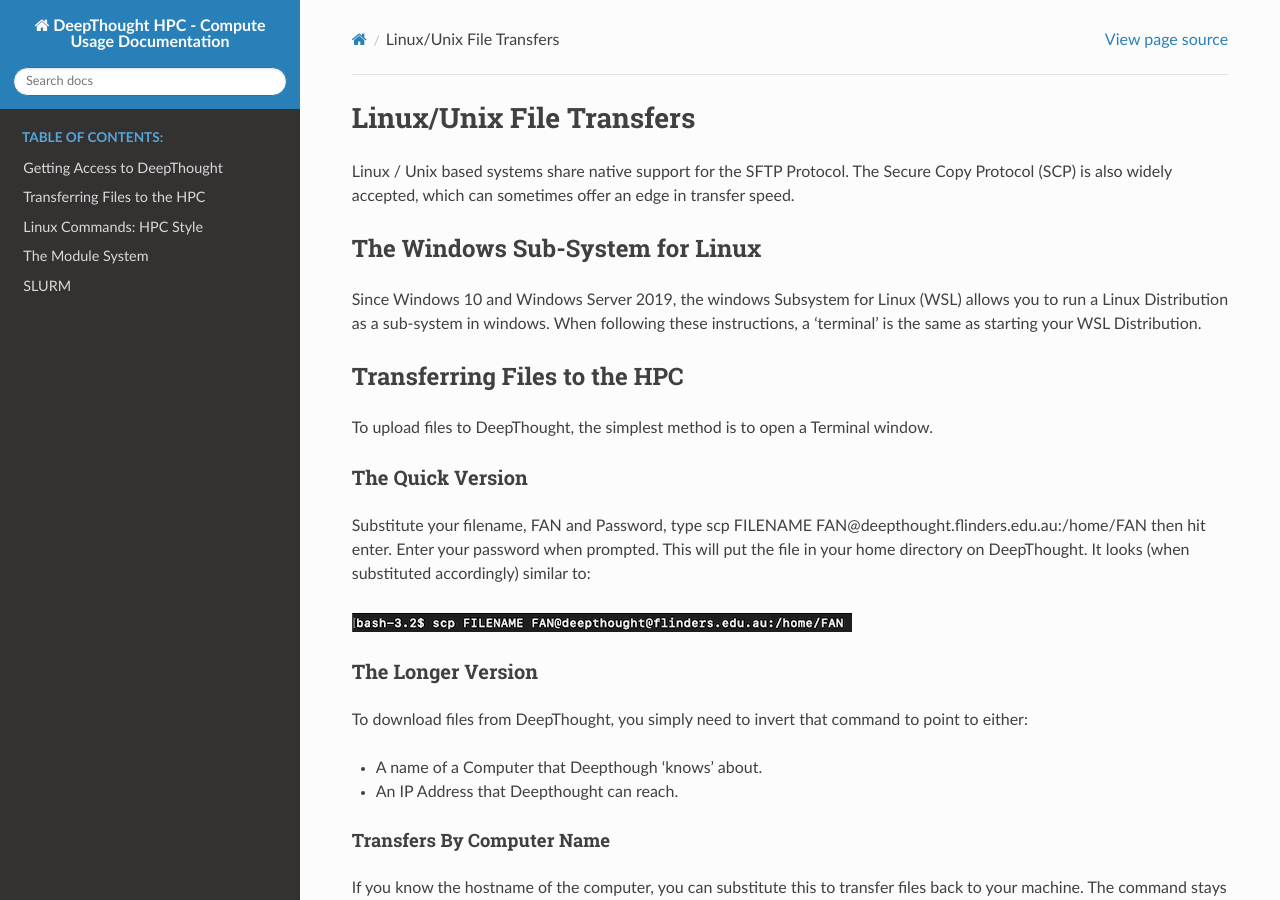
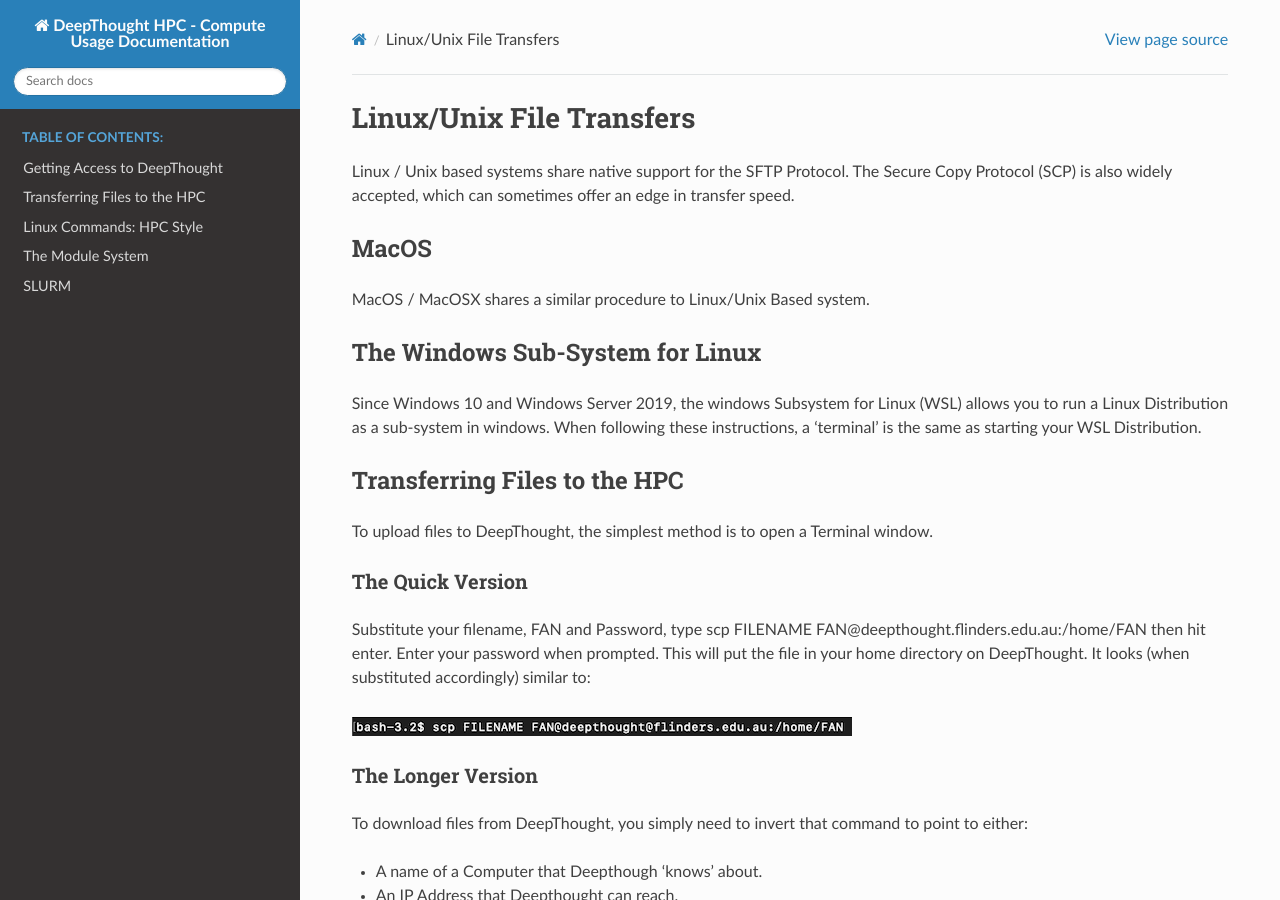
Before and after one commit to flindersuni/DeepThoughtHPC-docs, a Sphinx documentation site: the page built from docs/source/FileTransfers/Linux/LinuxFileTransfer.md, in a window 1280 px wide and 900 px high. Built offline with Sphinx 7.4.7 and the Read the Docs theme 2.0.0, drawn with Linux system fonts in a browser that asks for light colours.

Commit message:
MacOS files merge
merge MacOS file transferring

```diff
--- a/docs/source/FileTransfers/Linux/LinuxFileTransfer.md
+++ b/docs/source/FileTransfers/Linux/LinuxFileTransfer.md
@@ -1,6 +1,9 @@
 # Linux/Unix File Transfers
 
 Linux / Unix based systems share native support for the SFTP Protocol. The Secure Copy Protocol (SCP) is also widely accepted, which can sometimes offer an edge in transfer speed.
+
+## MacOS
+MacOS / MacOSX shares a similar procedure to Linux/Unix Based system.
 
 ## The Windows Sub-System for Linux
 
```
